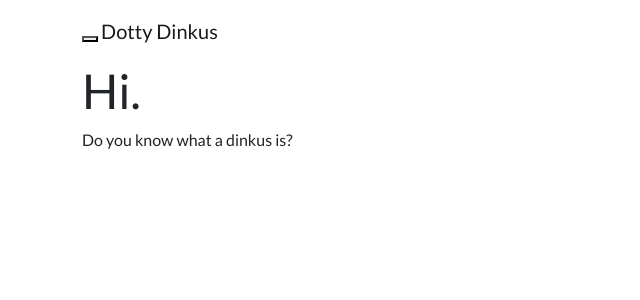
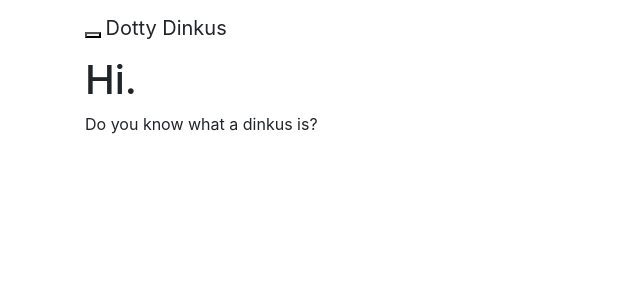
Before and after one commit to dottydinkus/dottydinkus.github.io, a Jekyll site: the page built from index.html, in a window 1280 px wide. Shown: the top 300 px of the page, without its empty margins (0-640 px from the left). Built offline with Jekyll 4.4.1, drawn with Linux system fonts in a browser that asks for light colours; nearby versions of some CDN libraries.

Commit message:
Update default.html

```diff
--- a/_layouts/default.html
+++ b/_layouts/default.html
@@ -8,7 +8,7 @@
 
     <!-- Bootstrap CSS -->
     <!-- <link href="https://cdn.jsdelivr.net/npm/bootstrap@5.1.3/dist/css/bootstrap.min.css" rel="stylesheet" integrity="sha384-1BmE4kWBq78iYhFldvKuhfTAU6auU8tT94WrHftjDbrCEXSU1oBoqyl2QvZ6jIW3" crossorigin="anonymous"> -->
-    <link rel="stylesheet" href="https://cdn.jsdelivr.net/npm/bootswatch@5.1.3/dist/flatly/bootstrap.min.css" integrity="sha256-3LXKhyYmYxt+fGciLxN474K5Ycw5FXqQJDJpW54Q3XQ=" crossorigin="anonymous">
+    <link rel="stylesheet" href="https://cdn.jsdelivr.net/npm/bootstrap@4.6.1/dist/css/bootstrap.min.css" integrity="sha384-zCbKRCUGaJDkqS1kPbPd7TveP5iyJE0EjAuZQTgFLD2ylzuqKfdKlfG/eSrtxUkn" crossorigin="anonymous">
   </head>
   <body>
     <nav class="navbar navbar-default navbar-static-top">
@@ -33,6 +33,7 @@
     <div class="container">
       {{ content }}
     </div>
-    <script src="https://cdn.jsdelivr.net/npm/bootstrap@5.1.3/dist/js/bootstrap.bundle.min.js" integrity="sha384-ka7Sk0Gln4gmtz2MlQnikT1wXgYsOg+OMhuP+IlRH9sENBO0LRn5q+8nbTov4+1p" crossorigin="anonymous"></script>
+    <script src="https://cdn.jsdelivr.net/npm/jquery@3.5.1/dist/jquery.slim.min.js" integrity="sha384-DfXdz2htPH0lsSSs5nCTpuj/zy4C+OGpamoFVy38MVBnE+IbbVYUew+OrCXaRkfj" crossorigin="anonymous"></script>
+    <script src="https://cdn.jsdelivr.net/npm/bootstrap@4.6.1/dist/js/bootstrap.bundle.min.js" integrity="sha384-fQybjgWLrvvRgtW6bFlB7jaZrFsaBXjsOMm/tB9LTS58ONXgqbR9W8oWht/amnpF" crossorigin="anonymous"></script>
   </body>
 </html>
```
